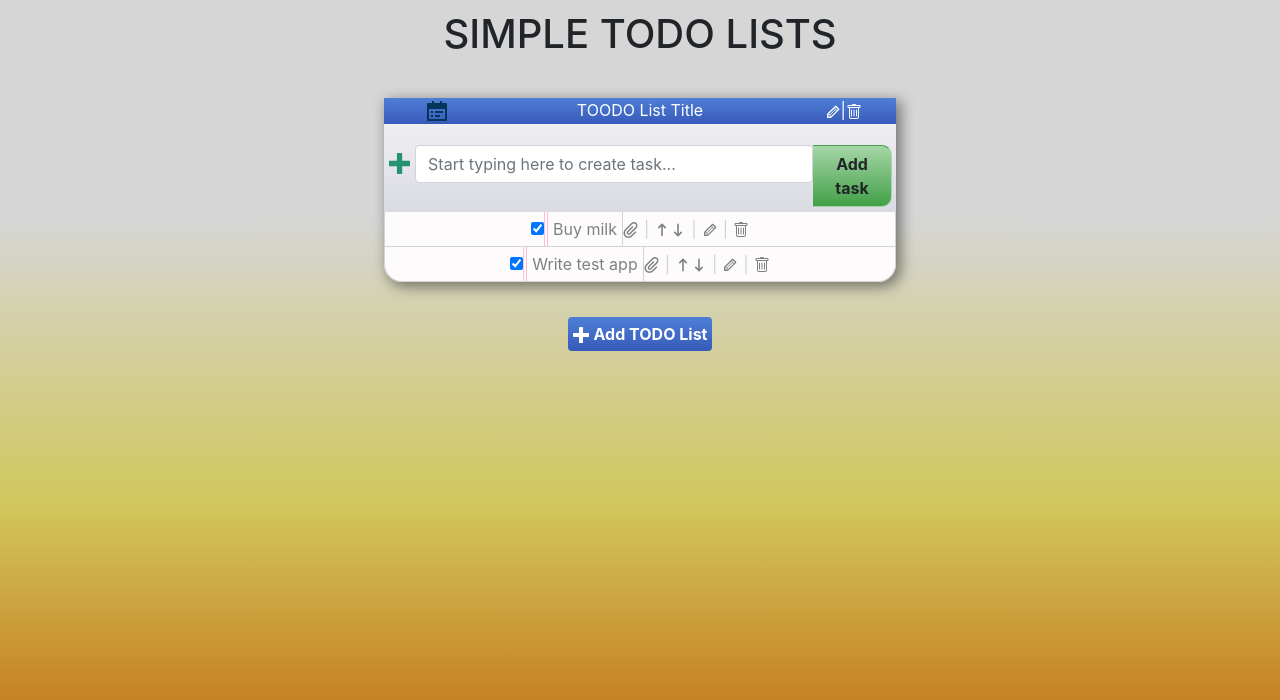
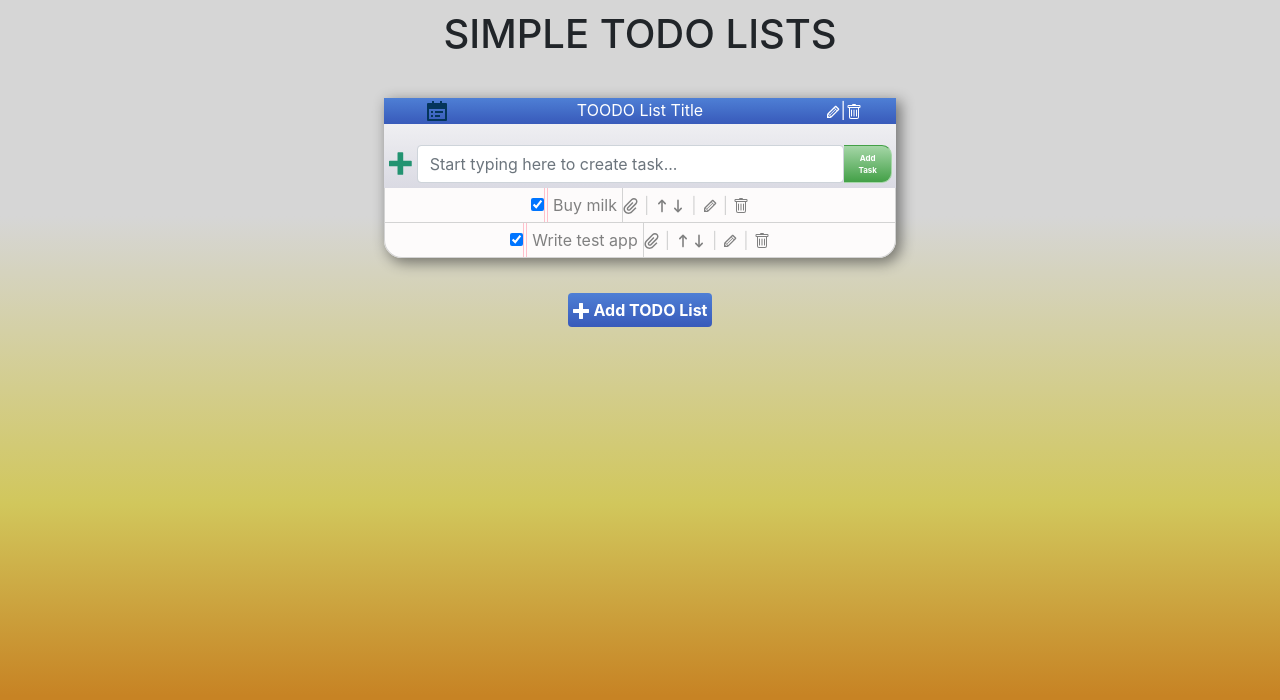
Before and after one commit to kirill-oleynik/todo-list-web, a React (Create React App) app: page / in a window 1280 px wide. Shown: the top 700 px of the page. Built offline with nearby package versions, Linux system fonts and the light colour scheme.

Commit message:
update add task form layout

```diff
--- a/src/components/add-task-form/add-task-form.css
+++ b/src/components/add-task-form/add-task-form.css
@@ -28,3 +28,10 @@
   padding-top: 5px;
   color: rgb(35,147,113);
 }
+.add-task-button {
+  color: white;
+  font-size: .5rem;
+}
+.add-task-button:hover {
+  color: white;
+}
--- a/src/components/add-task-form/add-task-form.js
+++ b/src/components/add-task-form/add-task-form.js
@@ -4,13 +4,13 @@ import {ImPlus} from 'react-icons/im';
 
 const AddTaskForm = () => {
   return(
-    <div className='add-task-form'>
+    <div className='add-task-form align-middle'>
     <div class="input-group input-group-sm mb-3">
     </div>
     <div class="input-group-prepend">
     <ImPlus className='task-plus-icon' />
     <input placeholder='Start typing here to create task...' type="text" className="form-control" aria-label="Small" aria-describedby="inputGroup-sizing-sm"></input>
-      <button class="btn" type="button">Add task</button>
+      <button class="btn btn-sm add-task-button" type="button">Add Task</button>
     </div>
     </div>
   );
```
